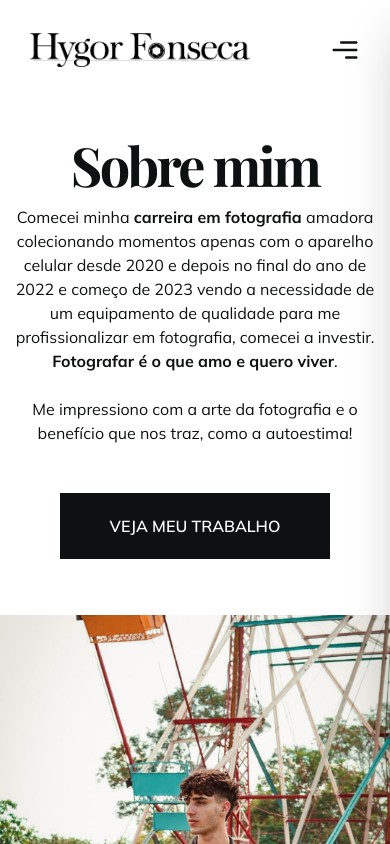
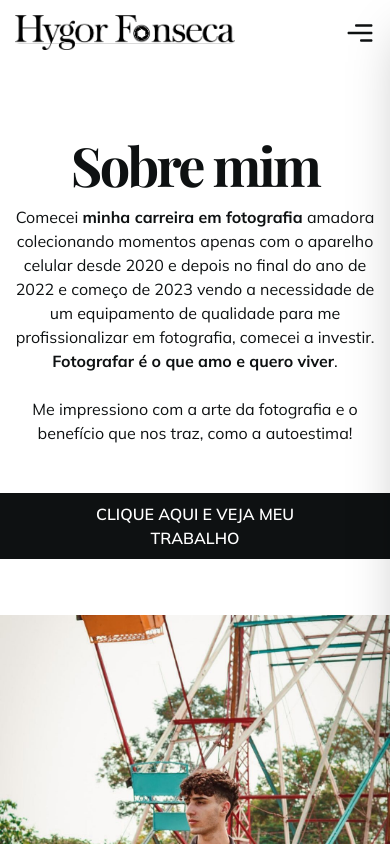
Before and after one commit to dheysson/portfoliohygorfonseca, a React (Create React App) app: page /about in a window 390 px wide. Built offline with nearby package versions, Linux system fonts and the light colour scheme; a web font is replaced by a local one.

Commit message:
before mobile redesign

```diff
--- a/src/components/Header.js
+++ b/src/components/Header.js
@@ -12,8 +12,8 @@ import { CursorContext } from '../context/CursorContext';
 const Header = () => {
   const {mouseEnterHandler, mouseLeaverHandler} = useContext(CursorContext)
   return (
-    <header className='fixed w-full px-[30px]
-    lg:pr-[100px] lg:pl-[50px] z-30 h-[100px] lg:h-[140px] flex items-center'>
+    <header className='fixed w-full px-[15px]
+    lg:pr-[100px] lg:pl-[50px] z-30 h-[65px] lg:h-[140px] flex items-center'>
       <div className='flex flex-col lg:flex-row lg:items-center w-full justify-between'>
         {/* {Logo} */}
         <Link
--- a/src/index.css
+++ b/src/index.css
@@ -4,7 +4,7 @@
 
 @layer base {
   body {
-    @apply text-primary font-secondary bg-white;
+    @apply overflow-x-hidden text-primary font-secondary bg-white;
   }
 
   .title_grid {
@@ -45,4 +45,26 @@
   .btn {
     @apply py-[18px] px-[50px] h-[66px] flex items-center justify-center text-base uppercase font-secondary font-semibold bg-primary text-white;
   }
+
+  /* width */
+::-webkit-scrollbar {
+  width: 10px;
 }
+
+/* Track */
+::-webkit-scrollbar-track {
+  background: #ffffff;
+  border-radius: 5px;
+}
+
+/* Handle */
+::-webkit-scrollbar-thumb {
+  background: #333333;
+  border-radius: 5px;
+}
+
+/* Handle on hover */
+::-webkit-scrollbar-thumb:hover {
+  background: #555;
+}
+}
--- a/src/pages/About.js
+++ b/src/pages/About.js
@@ -10,8 +10,6 @@ import { transition1 } from '../transitions';
 
 import { CursorContext } from '../context/CursorContext'
 
-import MobileNav from '../components/MobileNav';
-
 const About = () => {
   const { mouseEnterHandler, mouseLeaverHandler } = useContext(CursorContext)
   return (
@@ -20,7 +18,7 @@ const About = () => {
       animate={{opacity: 1, y: 0}}
       exit={{opacity: 0, y: '-50%'}}
       transition={transition1}
-      className='section xl:overflow-hidden'
+      className='section'
       >
         <div
         onMouseEnter={mouseEnterHandler}
@@ -28,7 +26,7 @@ const About = () => {
         className='container mx-auto h-full relative'>
           {/* text and image wrapper */}
           <div className='flex flex-col lg:flex-row h-full items-center justify-center gap-x-24
-          text-center lg:text-left lg:pt-16 xl:overflow-hidden'>
+          text-center lg:text-left lg:pt-16'>
             {/* image */}
             <div className='flex-1 max-h-96 lg:max-h-max order-2 lg:order-none'>
               <img src={Photographer} alt=''/>
@@ -44,7 +42,7 @@ const About = () => {
              >
               <h1 className='h1_v1 pt-36'>Sobre mim</h1>
               <p className='mb-12 max-w-sm'>
-                  Comecei minha <b> carreira em fotografia </b>amadora colecionando momentos apenas com o
+                  Comecei <b>minha carreira em fotografia </b>amadora colecionando momentos apenas com o
                   aparelho celular desde 2020 e depois no final do ano de 2022 e começo de 2023
                   vendo a necessidade de um equipamento de qualidade para me profissionalizar em
                   fotografia, comecei a investir.<b> Fotografar é o que amo e quero viver</b>.
@@ -53,7 +51,7 @@ const About = () => {
                 Me impressiono com a arte da fotografia e o benefício que nos traz, como a autoestima!
 
               </p>
-              <Link to={'/portfolio'} className='btn'>Veja meu trabalho</Link>
+              <Link to={'/portfolio'} className='btn'>Clique aqui e veja meu trabalho</Link>
             </motion.div>
           </div>
         </div>
--- a/src/pages/Home.js
+++ b/src/pages/Home.js
@@ -52,7 +52,7 @@ const Home = () => {
             animate={{scale: 1}}
             exit={{scale: 0}}
             transition={transition1}
-            className='relative lg:-right-14 xl:overflow-hidden'
+            className='absolute xl:relative lg:-right-14 xl:overflow-hidden'
             >
               <motion.img
               whileHover={{ scale: 1.1 }}
```
Also changed, not shown: src/img/portfolio/branding/thumb.jpeg (added).
